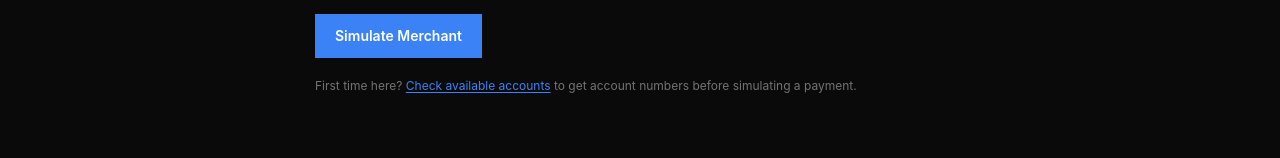
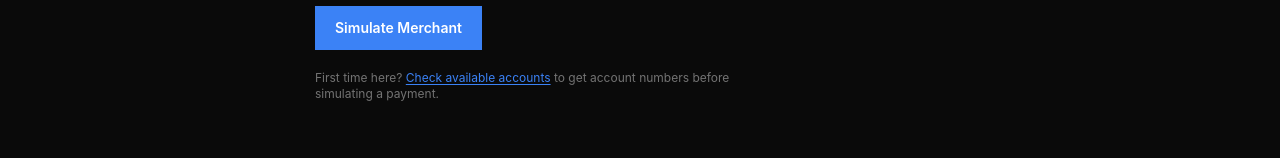
Before and after one commit to Potassiumzz/payment-gateway, a React (Vite) app in the folder frontend/: page / in a window 1280 px wide. Shown: the part 455-613 px from the top of the page. Built offline with nearby package versions, Linux system fonts and the light colour scheme; no server answers.

Commit message:
fix: width of the text element in home page

```diff
--- a/frontend/src/pages/home/Home.tsx
+++ b/frontend/src/pages/home/Home.tsx
@@ -33,7 +33,7 @@ export default function Home() {
             Simulate Merchant
           </Link>
         </div>
-        <p className="text-text-muted text-xs mt-5 mx-auto md:mx-0">
+        <p className="text-text-muted text-xs mt-5 mx-auto md:mx-0 md:max-w-md">
           First time here?{" "}
           <Link
             to={NAVIGATION_ROUTES.ACCOUNTS}
```
